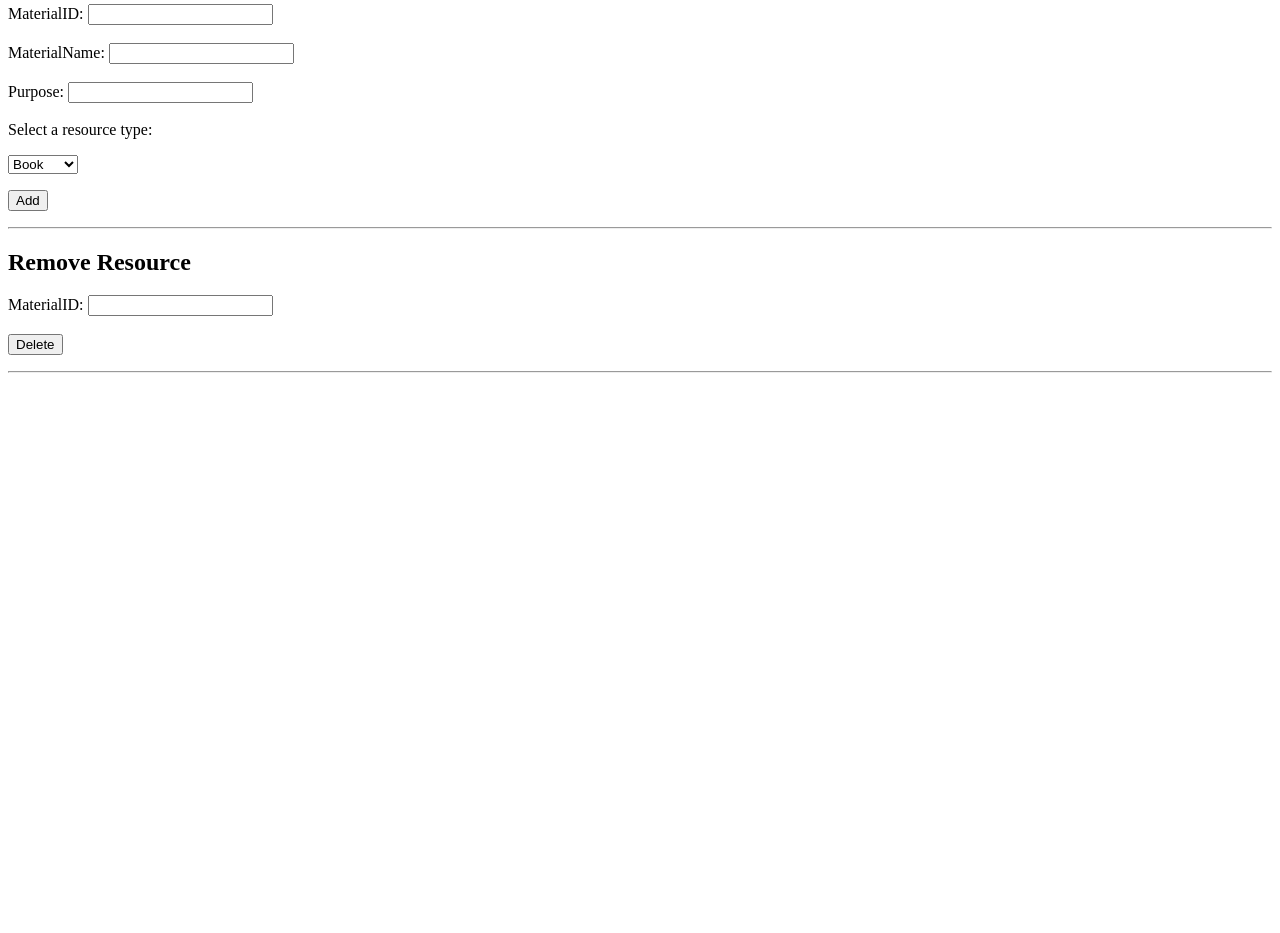
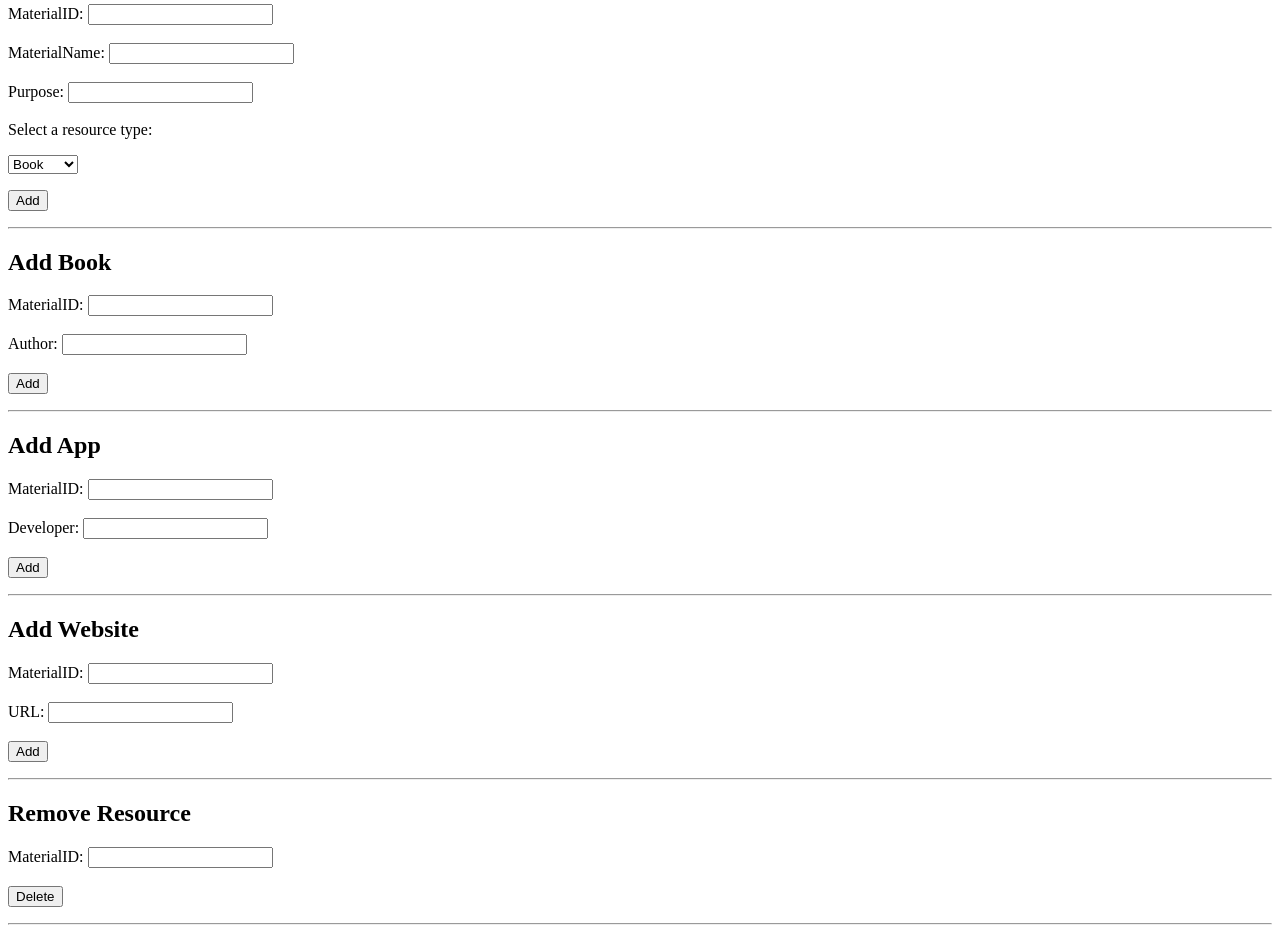
Before and after one commit to sohbatSandhu/Lingo-Exchange, a PHP site: page /materials.php in a window 1280 px wide. Shown: the part 533-1466 px from the top of the page. Before the commit the page ends 906 px from the top, so only its background shows below. Run offline with PHP 8.4, Linux system fonts and the light colour scheme.

Commit message:
updated add functions for book, app, website

```diff
--- a/code/materials.php
+++ b/code/materials.php
@@ -101,12 +101,12 @@ $show_debug_alert_messages = False; // show which methods are being triggered (s
 
 	<!-- TODO: Implement another user input for each dropdown option -->
 
-	<!-- <h2>Add Book</h2>
+	<h2>Add Book</h2>
 	<form method="POST" action="materials.php">
 		<input type="hidden" id="addBookRequest" name="addBookRequest">
 		MaterialID: <input type="text" name="mid"> <br /><br />
 		Author: <input type="text" name="author"> <br /><br />
-        <input type="submit" value="Add" name="addAuthor"></p>
+        <input type="submit" value="Add" name="addBook"></p>
 	</form>
 	<hr />
 
@@ -115,18 +115,18 @@ $show_debug_alert_messages = False; // show which methods are being triggered (s
 		<input type="hidden" id="addAppRequest" name="addAppRequest">
 		MaterialID: <input type="text" name="mid"> <br /><br />
 		Developer: <input type="text" name="dev"> <br /><br />
-        <input type="submit" value="Add" name="addDev"></p>
+        <input type="submit" value="Add" name="addApp"></p>
 	</form>
 	<hr />
 
 	<h2>Add Website</h2>
 	<form method="POST" action="materials.php">
-		<input type="hidden" id="addMatWebsiteRequest" name="addWebsiteRequest">
+		<input type="hidden" id="addWebsiteRequest" name="addWebsiteRequest">
 		MaterialID: <input type="text" name="mid"> <br /><br />
 		URL: <input type="text" name="url"> <br /><br />
-        <input type="submit" value="Add" name="addURL"></p>
+        <input type="submit" value="Add" name="addWebsite"></p>
 	</form>
-	<hr /> -->
+	<hr />
 
 
 	<h2>Remove Resource</h2>
@@ -269,14 +269,12 @@ $show_debug_alert_messages = False; // show which methods are being triggered (s
 		echo "<table>";
 		echo "<tr>
 			<th>MaterialID</th>
-			<th>MaterialName</th>
 			<th>Author</th>
 		</tr>";
 		while ($row = OCI_Fetch_Array($result, OCI_BOTH)) {
 			echo "<tr>
 				<td>" . $row[0] . "</td>
 				<td>" . $row[1] . "</td>
-				<td>" . $row[2] . "</td>
 			</tr>";
 		}
 		echo "</table>";
@@ -288,14 +286,12 @@ $show_debug_alert_messages = False; // show which methods are being triggered (s
 		echo "<table>";
 		echo "<tr>
 			<th>MaterialID</th>
-			<th>MaterialName</th>
 			<th>Developer</th>
 		</tr>";
 		while ($row = OCI_Fetch_Array($result, OCI_BOTH)) {
 			echo "<tr>
 				<td>" . $row[0] . "</td>
 				<td>" . $row[1] . "</td>
-				<td>" . $row[2] . "</td>
 			</tr>";
 		}
 		echo "</table>";
@@ -307,14 +303,12 @@ $show_debug_alert_messages = False; // show which methods are being triggered (s
 		echo "<table>";
 		echo "<tr>
 			<th>MaterialID</th>
-			<th>MaterialName</th>
 			<th>URL</th>
 		</tr>";
 		while ($row = OCI_Fetch_Array($result, OCI_BOTH)) {
 			echo "<tr>
 				<td>" . $row[0] . "</td>
 				<td>" . $row[1] . "</td>
-				<td>" . $row[2] . "</td>
 			</tr>";
 		}
 		echo "</table>";
@@ -330,21 +324,23 @@ $show_debug_alert_messages = False; // show which methods are being triggered (s
 	function handleDiaplayAllBooksRequest()
 	{
 		global $db_conn;
-		$result = executePlainSQL("SELECT b.*, m.MaterialName FROM Book b, Material m WHERE b.MaterialID = m.MaterialID");
+		$result = executePlainSQL("SELECT m.MaterialID, b.Author FROM Book b, Material m WHERE b.MaterialID = m.MaterialID");
 		printAllBooks($result["statement"]);
+
+		//TODO: display MaterialNames as well
 	}
 
 	function handleDiaplayAllAppsRequest()
 	{
 		global $db_conn;
-		$result = executePlainSQL("SELECT a.*, m.MaterialName FROM App a, Material m WHERE a.MaterialID = m.MaterialID");
+		$result = executePlainSQL("SELECT m.MaterialID, a.Developer FROM App a, Material m WHERE a.MaterialID = m.MaterialID");
 		printAllApps($result["statement"]);
 	}
 
 	function handleDiaplayAllWebsitesRequest()
 	{
 		global $db_conn;
-		$result = executePlainSQL("SELECT w.*, m.MaterialName FROM Website w, Material m WHERE w.MaterialID = m.MaterialID");
+		$result = executePlainSQL("SELECT m.MaterialID, w.URL FROM Website w, Material m WHERE w.MaterialID = m.MaterialID");
 		printAllWebsites($result["statement"]);
 	}
 
@@ -370,6 +366,75 @@ $show_debug_alert_messages = False; // show which methods are being triggered (s
 
 		if ($result["success"] == TRUE) {
 			echo "<p><font color=green> <b>SUCCESS</b>: Added a new resource :)</font></p>";
+		} else {
+			echo "<p><font color=red> <b>ERROR</b>: Try again!</font><p>";
+		}
+	}
+
+	function handleAddBookRequest()
+	{ //Getting the values from user input and insert data into Book table
+		global $db_conn;
+
+		$tuple = array(
+			":bind1" => $_POST['mid'],
+			":bind2" => $_POST['author']
+		);
+
+		$alltuples = array(
+			$tuple
+		);
+
+		$result = executeBoundSQL("INSERT INTO Book VALUES (:bind1, :bind2)", $alltuples);
+		oci_commit($db_conn);
+
+		if ($result["success"] == TRUE) {
+			echo "<p><font color=green> <b>SUCCESS</b>: Added a new book :)</font></p>";
+		} else {
+			echo "<p><font color=red> <b>ERROR</b>: Try again!</font><p>";
+		}
+	}
+
+	function handleAddAppRequest()
+	{ //Getting the values from user input and insert data into App table
+		global $db_conn;
+
+		$tuple = array(
+			":bind1" => $_POST['mid'],
+			":bind2" => $_POST['dev']
+		);
+
+		$alltuples = array(
+			$tuple
+		);
+
+		$result = executeBoundSQL("INSERT INTO App VALUES (:bind1, :bind2)", $alltuples);
+		oci_commit($db_conn);
+
+		if ($result["success"] == TRUE) {
+			echo "<p><font color=green> <b>SUCCESS</b>: Added a new app :)</font></p>";
+		} else {
+			echo "<p><font color=red> <b>ERROR</b>: Try again!</font><p>";
+		}
+	}
+
+	function handleAddWebsiteRequest()
+	{ //Getting the values from user input and insert data into Website table
+		global $db_conn;
+
+		$tuple = array(
+			":bind1" => $_POST['mid'],
+			":bind2" => $_POST['url']
+		);
+
+		$alltuples = array(
+			$tuple
+		);
+
+		$result = executeBoundSQL("INSERT INTO Website VALUES (:bind1, :bind2)", $alltuples);
+		oci_commit($db_conn);
+
+		if ($result["success"] == TRUE) {
+			echo "<p><font color=green> <b>SUCCESS</b>: Added a new website :)</font></p>";
 		} else {
 			echo "<p><font color=red> <b>ERROR</b>: Try again!</font><p>";
 		}
@@ -405,6 +470,12 @@ $show_debug_alert_messages = False; // show which methods are being triggered (s
 		if (connectToDB()) {
 			if (array_key_exists('addMat', $_POST)) {
 				handleAddMatRequest();
+			} else if (array_key_exists('addBook', $_POST)) {
+				handleAddBookRequest();
+			} else if (array_key_exists('addApp', $_POST)) {
+				handleAddAppRequest();
+			} else if (array_key_exists('addWebsite', $_POST)) {
+				handleAddWebsiteRequest();
 			} else if (array_key_exists('deleteMat', $_POST)) {
 				handleDeleteMatRequest();
 			}
@@ -431,7 +502,7 @@ $show_debug_alert_messages = False; // show which methods are being triggered (s
 		}
 	}
 
-	if (isset($_POST['addMatRequest']) || isset($_POST['deleteMatRequest']) ) {
+	if (isset($_POST['addMatRequest']) || isset($_POST['addBookRequest']) || isset($_POST['addAppRequest']) || isset($_POST['addWesbiteRequest']) || isset($_POST['deleteMatRequest'])) {
 		handlePOSTRequest();
 	} else if (isset($_GET['displayAllMat']) || isset($_GET['displayAllBooks']) || isset($_GET['displayAllApps']) || isset($_GET['displayAllWebsites'])) {
 		handleGETRequest();
```
